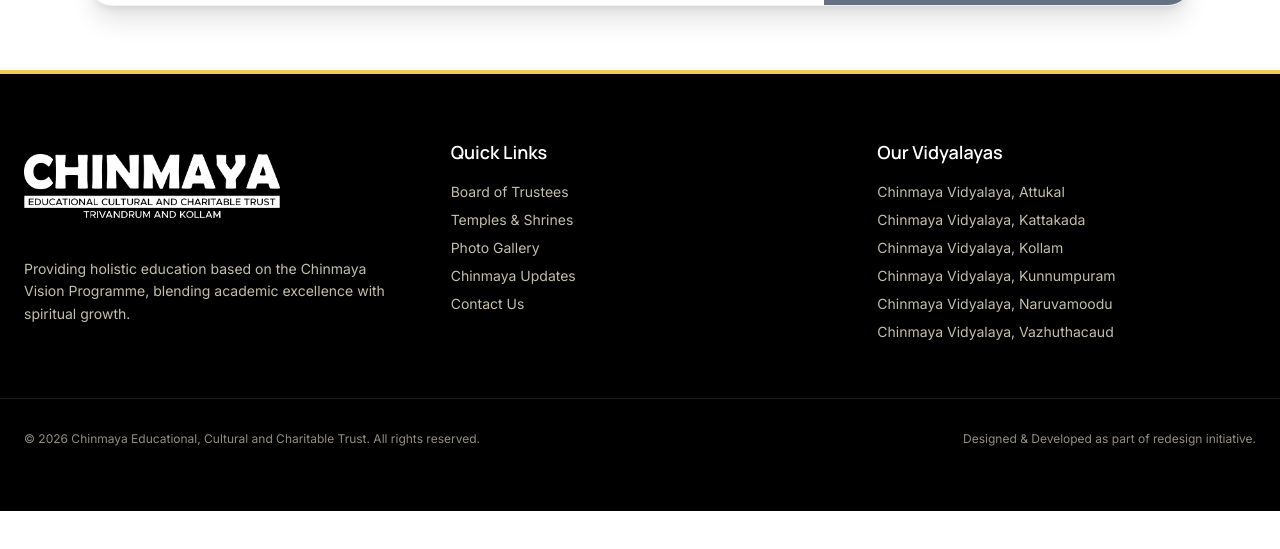
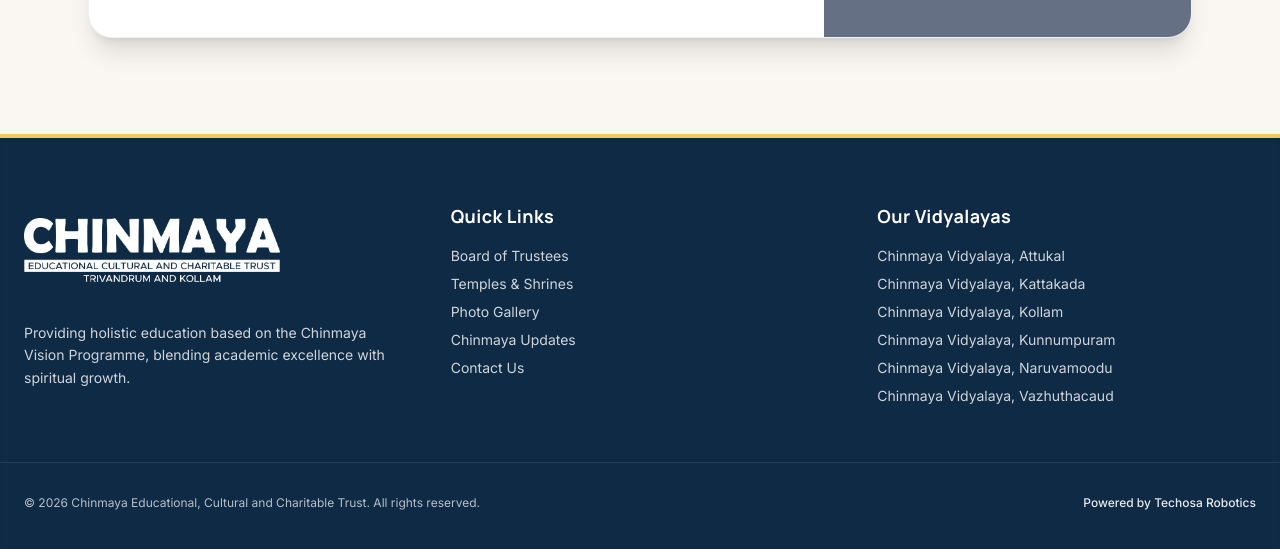
Before and after one commit to techosatechnical/chintvm.edu, a Next.js app: page / in a window 1280 px wide. Shown: the part 6363-6912 px from the top of the page. Before the commit the page ends 6874 px from the top, so only its background shows below. Built offline with nearby package versions, Linux system fonts and the light colour scheme; grey boxes are pictures that could not be loaded.

Commit message:
black screen changed

```diff
--- a/src/app/globals.css
+++ b/src/app/globals.css
@@ -1,7 +1,7 @@
 @import "tailwindcss";
 
 :root {
-  --background: #ffffff;
+  --background: #FAF7F2;
   --foreground: #133A5E; /* Navy from image */
 
   --color-ivory: #F4EDD2; /* Beige/Ivory from image */
@@ -27,16 +27,8 @@
   --font-heading: var(--font-manrope);
 }
 
-@media (prefers-color-scheme: dark) {
-  :root {
-    /* For a truly distinct look, could be darker, but preserving original intent if needed */
-    --background: #0a0a0a;
-    --foreground: #F8F6F0;
-  }
-}
-
 body {
-  background: var(--background);
+  background-color: #FAF7F2;
   color: var(--foreground);
   font-family: var(--font-sans), sans-serif;
   @apply antialiased;
--- a/src/app/layout.tsx
+++ b/src/app/layout.tsx
@@ -30,11 +30,11 @@
       lang="en"
       className={`${inter.variable} ${manrope.variable} h-full antialiased`}
     >
-      <body className="min-h-full flex flex-col font-sans bg-ivory text-navy">
+      <body className="min-h-full flex flex-col font-sans bg-[#FAF7F2] text-navy">
         <React.Suspense fallback={<div className="h-20 w-full bg-[#0E2A45] border-b border-[#F3CA55]/20" />}>
           <Header />
         </React.Suspense>
-        <main className="flex-1">{children}</main>
+        <main className="flex-1 bg-[#FAF7F2]">{children}</main>
         <Footer />
       </body>
     </html>
--- a/src/app/page.tsx
+++ b/src/app/page.tsx
@@ -150,7 +150,7 @@
       </section>
 
       {/* 3-Column Highlights Overlapping Cards */}
-      <section className="relative z-30 -mt-28 md:-mt-40 mb-12">
+      <section className="relative z-30 -mt-28 md:-mt-40 mb-12 bg-[#FAF7F2] md:bg-transparent">
         <div className="container mx-auto px-4 md:px-6">
           <div className="grid md:grid-cols-3 gap-6 lg:gap-8 max-w-6xl mx-auto">
 
@@ -493,7 +493,7 @@
       <GallerySection />
 
       {/* Quick Contact & Map with Form */}
-      <section className="py-16 border-t border-slate/10">
+      <section className="py-16 md:py-24 bg-[#FAF7F2] border-t border-slate-200/60">
         <div className="container mx-auto px-4 md:px-6 max-w-6xl">
           <div className="text-center mb-12">
             <h2 className="font-sans text-4xl md:text-5xl lg:text-[4rem] font-extrabold text-[#2B2129] leading-[1.1] mb-6 tracking-tight">Get in Touch</h2>
--- a/src/components/layout/Footer.tsx
+++ b/src/components/layout/Footer.tsx
@@ -4,12 +4,12 @@
 
 export default function Footer() {
   return (
-    <footer className="bg-black text-ivory py-16 border-t-4 border-saffron">
-      <div className="container mx-auto px-4 md:px-6 grid grid-cols-1 md:grid-cols-3 gap-12">
+    <footer className="bg-[#0E2A45] text-white py-10 md:py-16 border-t-4 border-saffron shadow-inner">
+      <div className="container mx-auto px-4 md:px-6 grid grid-cols-2 md:grid-cols-3 gap-8 md:gap-12">
 
         {/* About Section */}
-        <div>
-          <div className="relative h-20 w-60 md:h-24 md:w-64 mb-6">
+        <div className="col-span-2 md:col-span-1">
+          <div className="relative h-18 w-56 md:h-24 md:w-64 mb-4 md:mb-6">
             <Image
               src="/images/CV WHITE.png"
               alt="Chinmaya Educational Trust Logo"
@@ -18,15 +18,15 @@
               className="object-contain object-left"
             />
           </div>
-          <p className="text-ivory/80 text-sm leading-relaxed mb-6">
+          <p className="text-white/80 text-sm leading-relaxed mb-2 md:mb-6 max-w-md">
             Providing holistic education based on the Chinmaya Vision Programme, blending academic excellence with spiritual growth.
           </p>
         </div>
 
         {/* Quick Links */}
-        <div>
-          <h4 className="font-heading font-semibold text-lg mb-4 text-white">Quick Links</h4>
-          <ul className="flex flex-col gap-2 text-sm text-ivory/80">
+        <div className="col-span-1">
+          <h4 className="font-heading font-bold text-base md:text-lg mb-3 md:mb-4 text-white tracking-wide">Quick Links</h4>
+          <ul className="flex flex-col gap-2 text-xs md:text-sm text-white/80">
             <li><Link href="/trustees" className="hover:text-saffron transition-colors">Board of Trustees</Link></li>
             <li><Link href="/temples" className="hover:text-saffron transition-colors">Temples & Shrines</Link></li>
             <li><Link href="/gallery" className="hover:text-saffron transition-colors">Photo Gallery</Link></li>
@@ -36,9 +36,9 @@
         </div>
 
         {/* Vidyalayas */}
-        <div>
-          <h4 className="font-heading font-semibold text-lg mb-4 text-white">Our Vidyalayas</h4>
-          <ul className="flex flex-col gap-2 text-sm text-ivory/80">
+        <div className="col-span-1">
+          <h4 className="font-heading font-bold text-base md:text-lg mb-3 md:mb-4 text-white tracking-wide">Our Vidyalayas</h4>
+          <ul className="flex flex-col gap-2 text-xs md:text-sm text-white/80">
             <li><a href="https://att.chintvm.edu.in/" target="_blank" rel="noopener noreferrer" className="hover:text-saffron transition-colors">Chinmaya Vidyalaya, Attukal</a></li>
             <li><a href="https://kda.chintvm.edu.in/" target="_blank" rel="noopener noreferrer" className="hover:text-saffron transition-colors">Chinmaya Vidyalaya, Kattakada</a></li>
             <li><a href="https://kol.chintvm.edu.in/" target="_blank" rel="noopener noreferrer" className="hover:text-saffron transition-colors">Chinmaya Vidyalaya, Kollam</a></li>
@@ -50,9 +50,9 @@
 
       </div>
 
-      <div className="container mx-auto px-4 md:px-6 mt-12 pt-8 border-t border-white/10 flex flex-col md:flex-row justify-between items-center text-xs text-ivory/60">
+      <div className="container mx-auto px-4 md:px-6 mt-8 md:mt-12 pt-6 md:pt-8 border-t border-white/10 flex flex-col md:flex-row justify-between items-center text-xs text-white/70 gap-2 md:gap-0">
         <p>&copy; 2026 Chinmaya Educational, Cultural and Charitable Trust. All rights reserved.</p>
-        <p className="mt-2 md:mt-0">Designed & Developed as part of redesign initiative.</p>
+        <p className="font-medium text-white/90">Powered by <Link href="https://robolabs.techosa.in/" target="_blank" rel="noopener noreferrer" className="hover:text-saffron transition-colors">Techosa Robotics</Link></p>
       </div>
     </footer>
   );
```
Also changed, not shown: src/components/layout/Header.tsx (+97 -21 lines).
